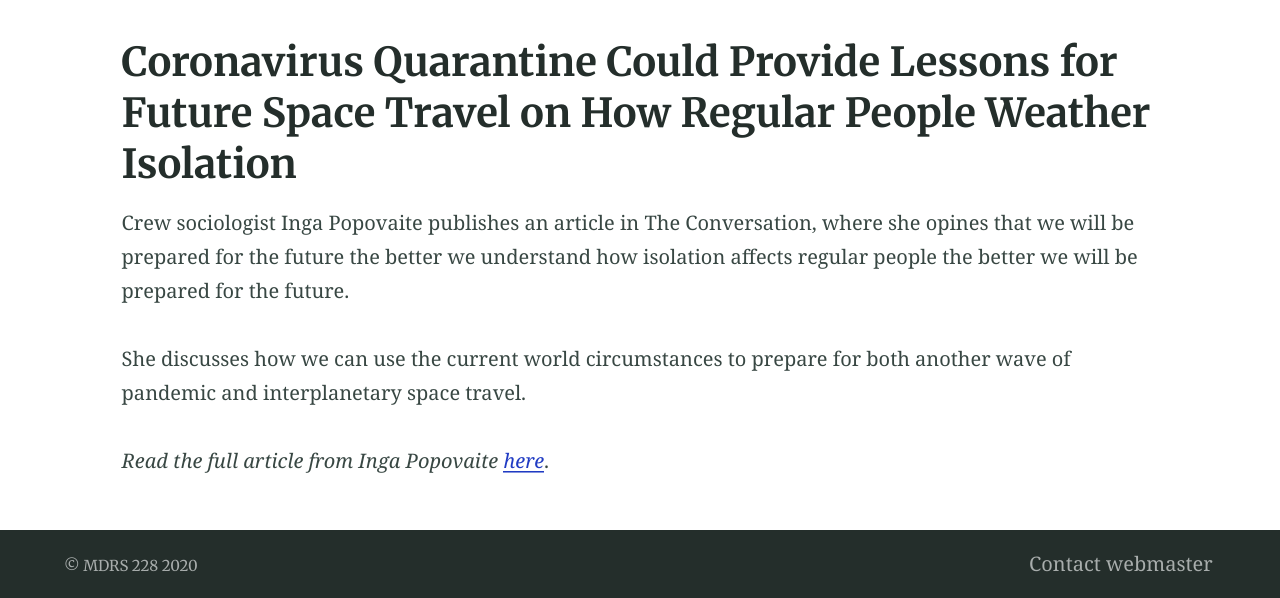
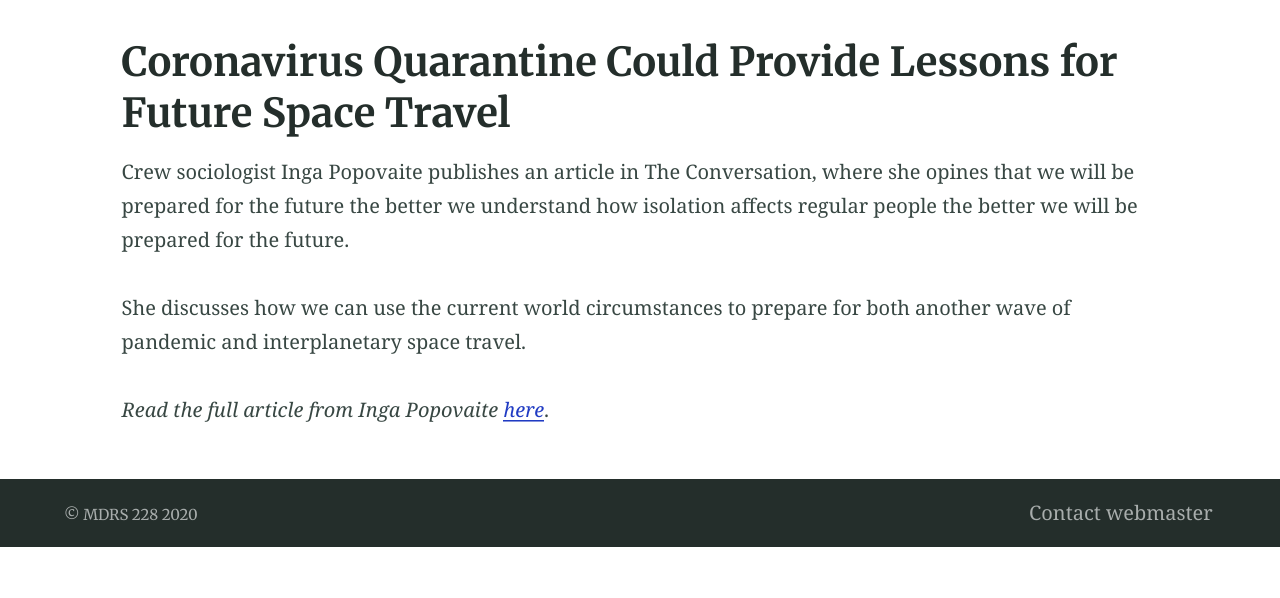
Before and after one commit to mdrs228/mdrs228.github.io, a Jekyll site: the page built from _posts/2020-04-27-post.md, in a window 1280 px wide. Shown: the part 390-988 px from the top of the page. Built offline with Jekyll 4.4.1, drawn with Linux system fonts in a browser that asks for light colours; our own code applies the rules of GitHub Pages for plain Markdown files; after the commit the page ends 937 px from its top, so only the background shows below that.

Commit message:
shorten title

```diff
--- a/_posts/2020-04-27-post.md
+++ b/_posts/2020-04-27-post.md
@@ -1,5 +1,5 @@
 ---
-title: Coronavirus Quarantine Could Provide Lessons for Future Space Travel on How Regular People Weather Isolation
+title: Coronavirus Quarantine Could Provide Lessons for Future Space Travel
 categories:
 - Media
 feature_image: "https://raw.githubusercontent.com/mdrs228/mdrs228.github.io/master/bannerIsolation.png"
```
